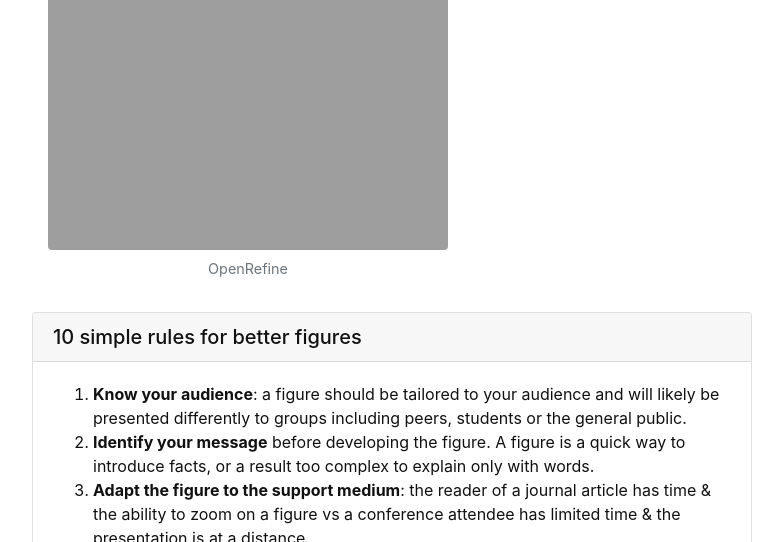
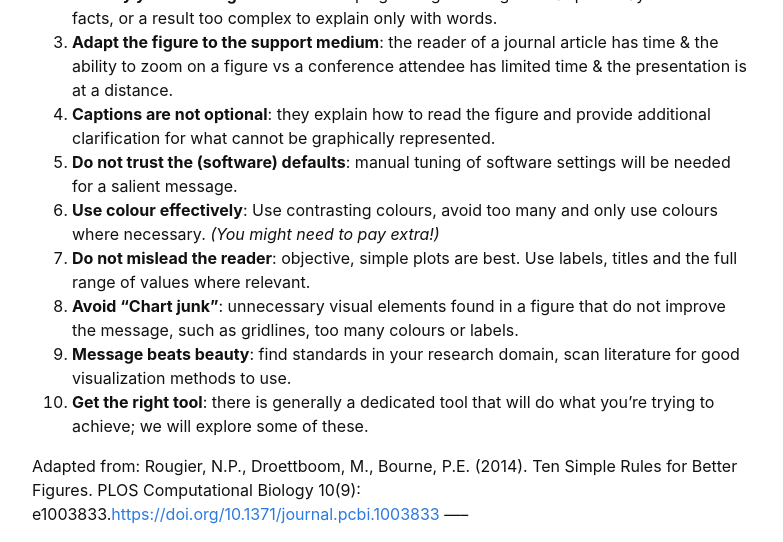
Before and after one commit to GULibrarySandbox/data-vis-basics, a Jekyll site: the page built from content/1-rules.md, in a window 1280 px wide and 1400 px high, scrolled down 241 px, cut to the strip 0-542 px from the top of the window. Shown: the whole strip, without its empty margins (248-1031 px from the left). Built offline with Jekyll 4.4.1, drawn with Linux system fonts in a browser that asks for light colours; some of the changed text lies outside the part shown.

Commit message:
Update 1-rules.md

```diff
--- a/content/1-rules.md
+++ b/content/1-rules.md
@@ -6,9 +6,6 @@ nav: true
 
 -----
 
-{% include figure.html img="OpenRefine.JPG" alt="OpenRefine software" caption="OpenRefine" width="100%" %}
-
-{% capture text %}
 1. **Know your audience**: a figure should be tailored to your audience and will likely be presented differently to groups including peers, students or the general public.
 2. **Identify your message** before developing the figure. A figure is a quick way to introduce facts, or a result too complex to explain only with words.
 3. **Adapt the figure to the support medium**: the reader of a journal article has time & the ability to zoom on a figure vs a conference attendee has limited time & the presentation is at a distance.
@@ -19,17 +16,18 @@ nav: true
 8. **Avoid “Chart junk”**: unnecessary visual elements found in a figure that do not improve the message, such as gridlines, too many colours or labels.
 9. **Message beats beauty**: find standards in your research domain, scan literature for good visualization methods to use.
 10. **Get the right tool**: there is generally a dedicated tool that will do what you're trying to achieve; we will explore some of these.
-{% endcapture %} {% include card.md header="10 simple rules for better figures" text=text %}
 
 
 Adapted from: Rougier, N.P., Droettboom, M., Bourne, P.E. (2014). Ten Simple Rules for Better Figures.
 PLOS Computational Biology 10(9): e1003833.[https://doi.org/10.1371/journal.pcbi.1003833](https://doi.org/10.1371/journal.pcbi.1003833)
+-----
 
 <iframe width="640" height="360" src="https://player.vimeo.com/video/563918770?badge=0&amp;autopause=0&amp;player_id=0&amp;app_id=58479" title="Ten simple rules for better figures"></iframe>
 
+-----
 
+###Publisher requirements
 
-{% capture text %}
 Publisher requirements differ for figures, tables, scanned images, photos and more.  Read the fine print from these popular journal publishers:
 - [Wiley](https://authorservices.wiley.com/asset/photos/electronic_artwork_guidelines.pdf)
 - [Springer](https://www.springer.com/gp/authors-editors/journal-author/journal-author-helpdesk/preparation/1276#c1260)
@@ -37,8 +35,8 @@ Publisher requirements differ for figures, tables, scanned images, photos and mo
 - [Taylor & Francis](http://journals.taylorandfrancis.com/tfo/UEMP/UEMP-IFA-Figure-Guidelines.pdf)
 - [SAGE](https://au.sagepub.com/en-gb/oce/manuscript-submission-guidelines)
 - [Cambridge University Press](https://www.cambridge.org/core/services/authors/journals/journals-artwork-guide)
-- [PLoS ONE](https://journals.plos.org/plosone/s/figures){% endcapture %}
-{% include card.md header="Publisher requirements" text=text %}
+- [PLoS ONE](https://journals.plos.org/plosone/s/figures)
+
 
 {% capture text %}
 Explore From [Data to Viz](https://www.data-to-viz.com/) interactive help to find the most appropriate graph for your data.  Then check out the images below to identify which tool can create the chart type you need.{% endcapture %}
```
